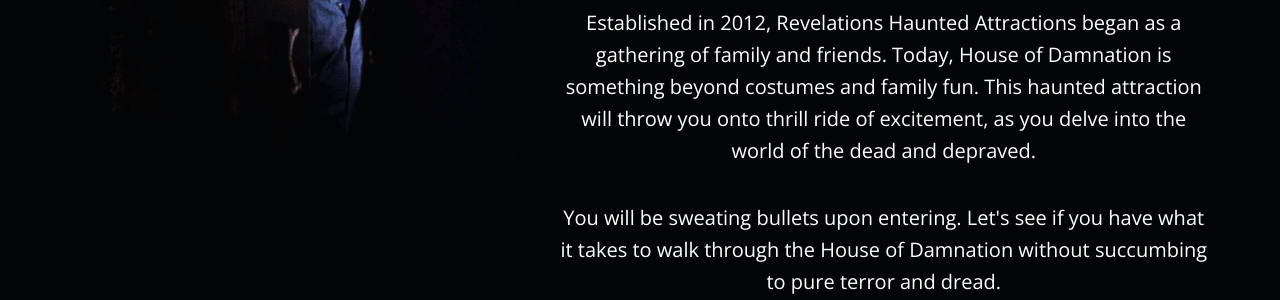
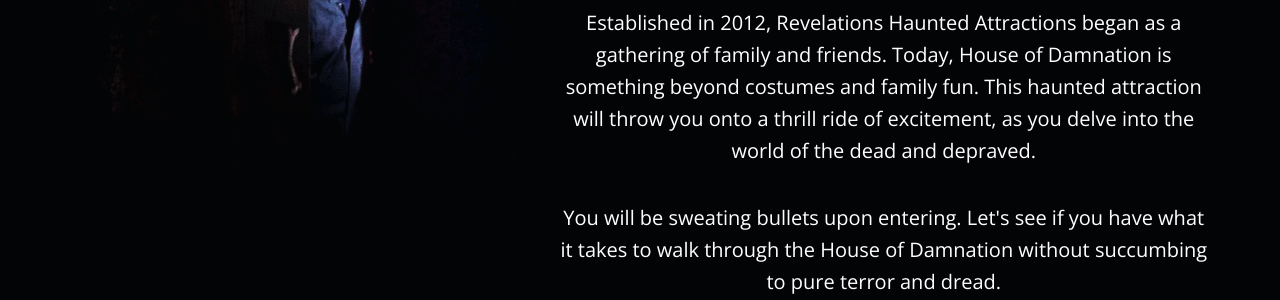
Before and after one commit to terrancerobb/houseofdamnation, a Jekyll site: the page built from index.html, in a window 1280 px wide and 900 px high, scrolled down 1219 px. Shown: the part 251-551 px from the top of the window. Built offline with Jekyll 4.4.1, drawn with Linux system fonts in a browser that asks for light colours; nearby versions of some CDN libraries; a script that is not in the unit is left out.

Commit message:
Fixing a typo

```diff
--- a/index.html
+++ b/index.html
@@ -43,7 +43,7 @@
                 <h2>Welcome home</h2>
                 <p>Are you ready to be terrified? Originally a backyard haunt, this brand-new trip to hell will mortify you from the moment you set foot inside.</p>
 
-                <p>Established in 2012, Revelations Haunted Attractions began as a gathering of family and friends. Today, House of Damnation is something beyond costumes and family fun. This haunted attraction will throw you onto thrill ride of excitement, as you delve into the world of the dead and depraved.</p>
+                <p>Established in 2012, Revelations Haunted Attractions began as a gathering of family and friends. Today, House of Damnation is something beyond costumes and family fun. This haunted attraction will throw you onto a thrill ride of excitement, as you delve into the world of the dead and depraved.</p>
 
                 {% comment %}
                 <p>Owners Mike Kruzel (designer and builder) and Kris Kruzel (prop designer / makeup and costume effects) built this awe-inspiring haunt with nothing but sweat and passion. We hold the conviction that our haunt will leave you petrified, distressed, and restless.</p>
```
